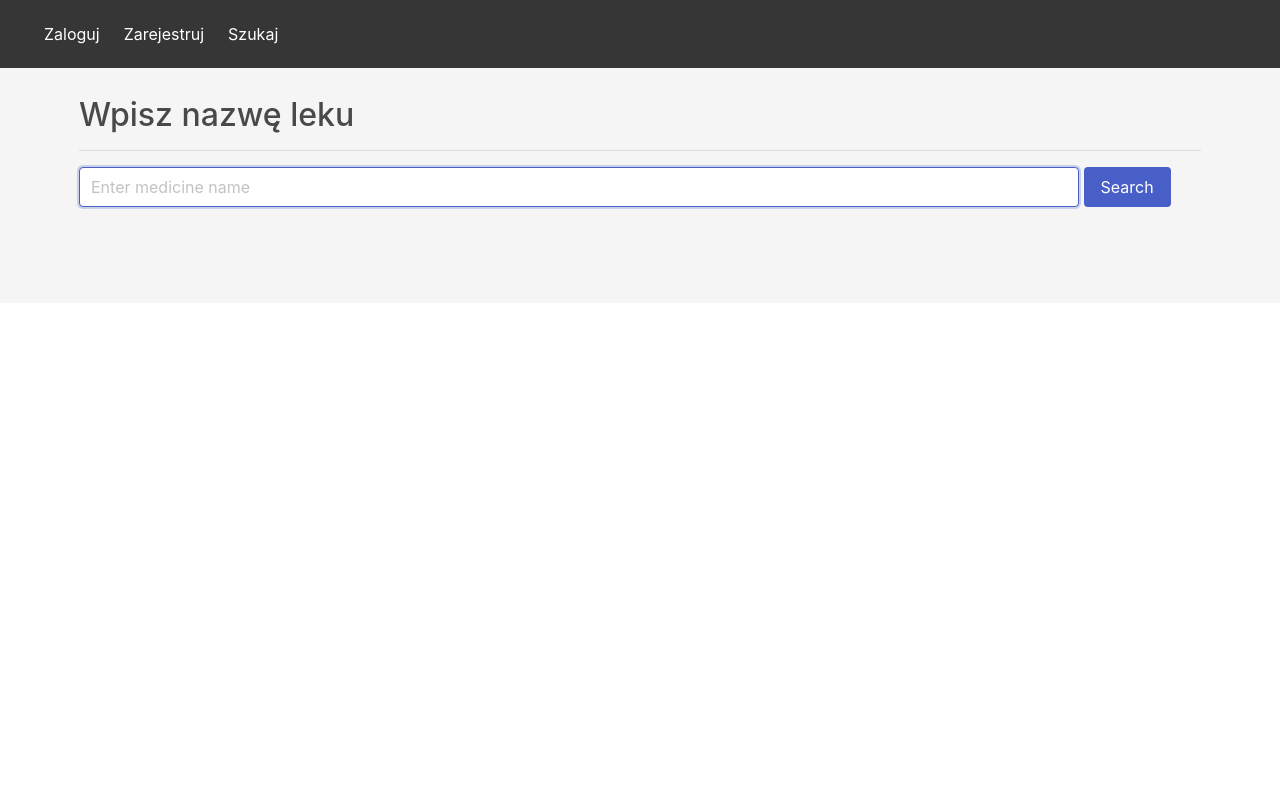
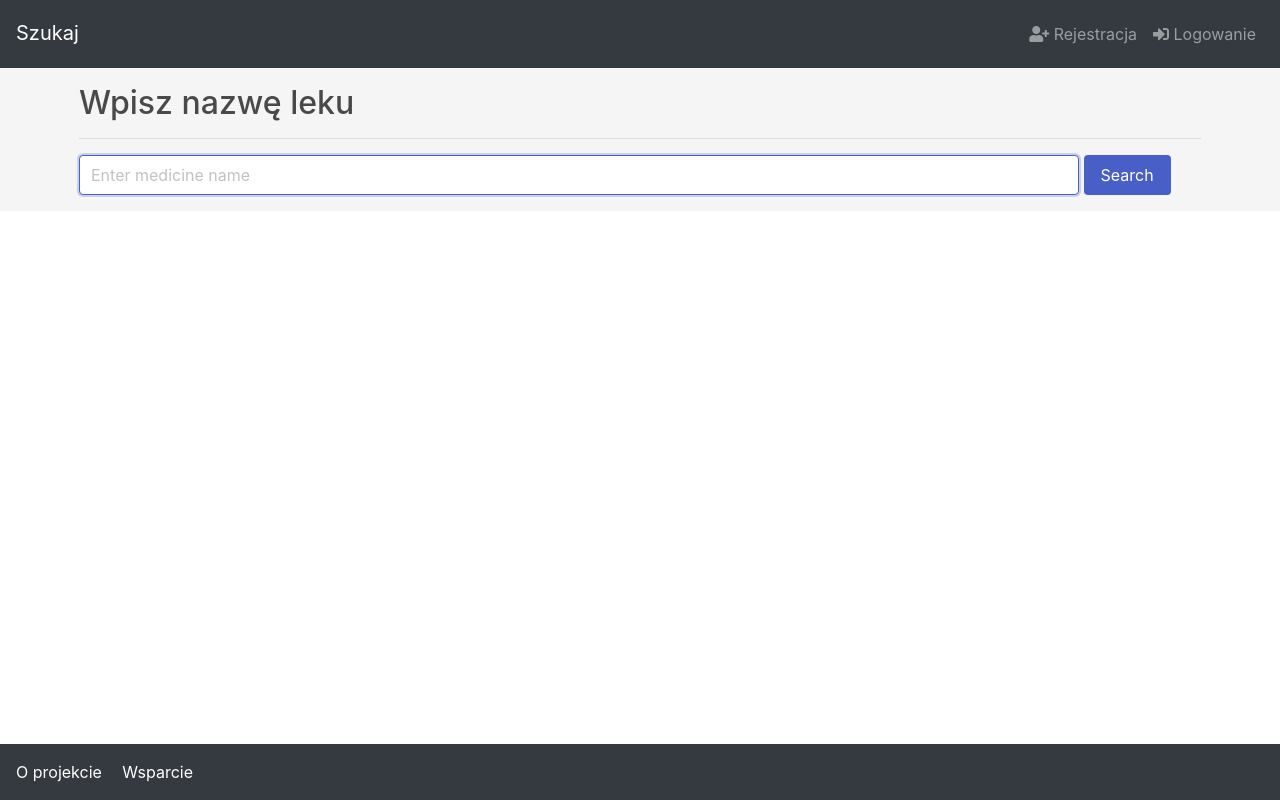
Before and after one commit to kgarbacinski/Medicine-Comparator, a Flask app: page / in a window 1280 px wide. Run offline with Flask 2, Linux system fonts and the light colour scheme; some libraries are stand-ins or nearby versions.

Commit message:
add footer to base.html

```diff
--- a/medicines_app/flask_app/flask_application/templates/base.html
+++ b/medicines_app/flask_app/flask_application/templates/base.html
@@ -3,6 +3,7 @@
 <head>
     <meta charset="UTF-8">
     <meta name="viewport" content="width=device-width, initial-scale=1, height=devide-height">
+    <link rel="stylesheet" href="https://use.fontawesome.com/releases/v5.6.3/css/all.css" integrity="sha384-UHRtZLI+pbxtHCWp1t77Bi1L4ZtiqrqD80Kn4Z8NTSRyMA2Fd33n5dQ8lWUE00s/" crossorigin="anonymous">
     <link rel="stylesheet" href="https://cdn.jsdelivr.net/npm/bulma@0.8.0/css/bulma.min.css">
     <link rel="stylesheet" href="https://stackpath.bootstrapcdn.com/bootstrap/4.3.1/css/bootstrap.min.css" integrity="sha384-ggOyR0iXCbMQv3Xipma34MD+dH/1fQ784/j6cY/iJTQUOhcWr7x9JvoRxT2MZw1T" crossorigin="anonymous">
     <script src="https://ajax.googleapis.com/ajax/libs/jquery/3.5.1/jquery.min.js"></script>
@@ -15,38 +16,48 @@
 </head>
 
 
-<body>
-<nav class="navbar is-fixed-top is-dark" role="navigation" aria-label="main-navigation">
-    <div class="navbar-brand">
-        <a role="button" class="navbar-burger" aria-label="menu" aria-expanded="false"
-           data-target="navbarBasicExample">
-            <span aria-hidden="true"></span>
-            <span aria-hidden="true"></span>
-            <span aria-hidden="true"></span>
-        </a>
-    </div>
+<body class="d-flex flex-column min-vh-100">
+<nav class="navbar navbar-expand-sm navbar-dark bg-dark">
 
-    <div id="navbarBasicExample" class="navbar-menu">
-        <div class="navbar-start">
-            <a class="navbar-item" href="/login">
-                Zaloguj
-            </a>
-            <a class="navbar-item" href="/signup">
-                Zarejestruj
-            </a>
-            <a class="navbar-item" href="/">
-                Szukaj
-            </a>
-        </div>
-    </div>
+    <a class="navbar-brand" href="/" style="padding-top: 0.65rem;">Szukaj</a>
+<!--  <ul class="navbar-nav">-->
+<!--    <li class="nav-item">-->
+<!--      <a class="nav-link" href="#">O projekcie</a>-->
+<!--    </li>-->
+<!--    <li class="nav-item">-->
+<!--      <a class="nav-link" href="#">Wsparcie</a>-->
+<!--    </li>-->
+<!--  </ul>-->
+  <ul class="nav navbar-nav ml-auto">
+    <li class="nav-item col-2-sm">
+        <a class="nav-link" href="/signup"><i class="fa fa-user-plus" aria-hidden="true"></i> Rejestracja </span></a>
+    </li>
+    <li class="nav-item">
+      <a class="nav-link" href="/login"><i class="fas fa-sign-in-alt"></i> Logowanie</a>
+    </li>
+  </ul>
 </nav>
-<section class="hero  is-light is-medium">
+<section class="hero is-light is-medium">
     <div class="hero-head"></div>
-    <div class="hero-body is-align-items-stretch" style="padding: 6rem 1.5rem;">
+    <div class="hero-body is-align-items-stretch" style="padding: 1rem 1.5rem;">
         {% block content %}
         {% endblock %}
     </div>
 </section>
+<footer class="page-footer font-small fixed-bottom bg-dark">
+    <div class="footer-copyright text-left pt-3">
+        <ul class="list-inline">
+        <li class="list-inline-item pl-3 border-light">
+          <a href="#" class="text-white">O projekcie</a>
+        </li>
+        <li class="list-inline-item pl-2 border-light">
+          <a href="#" class="text-white">Wsparcie</a>
+        </li>
+      </ul>
+
+    </div>
+
+</footer>
 {% block script %}{% endblock %}
 <script src="https://code.jquery.com/jquery-3.3.1.slim.min.js" integrity="sha384-q8i/X+965DzO0rT7abK41JStQIAqVgRVzpbzo5smXKp4YfRvH+8abtTE1Pi6jizo" crossorigin="anonymous"></script>
 <script src="https://cdnjs.cloudflare.com/ajax/libs/popper.js/1.14.7/umd/popper.min.js" integrity="sha384-UO2eT0CpHqdSJQ6hJty5KVphtPhzWj9WO1clHTMGa3JDZwrnQq4sF86dIHNDz0W1" crossorigin="anonymous"></script>
```
